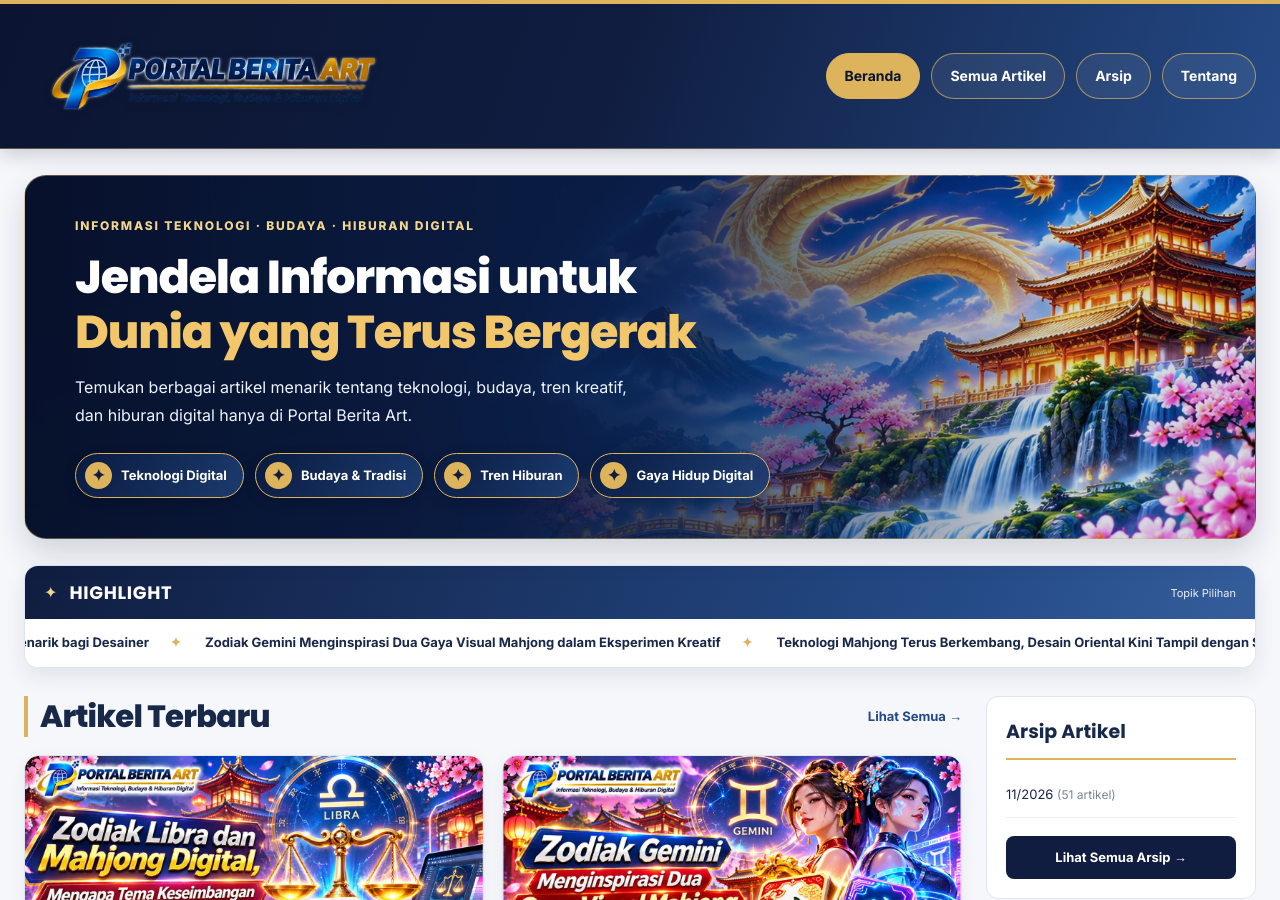
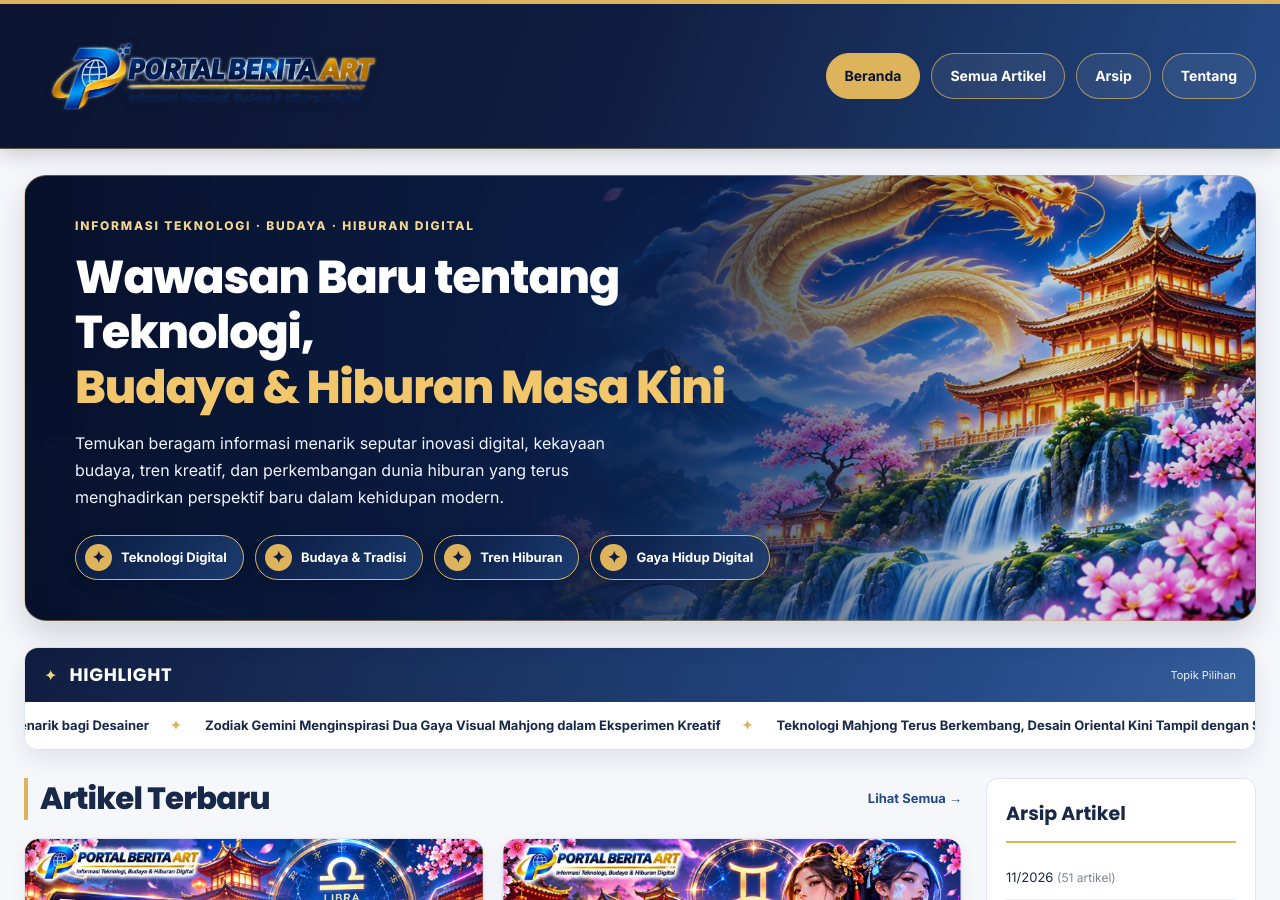
Before and after one commit to portalberita-art/portalberita-art.github.io, a Jekyll site: the page built from index.html, in a window 1280 px wide and 900 px high. Built offline with Jekyll 4.4.1, drawn with Linux system fonts in a browser that asks for light colours.

Commit message:
Update index.html

```diff
--- a/index.html
+++ b/index.html
@@ -4,8 +4,10 @@ title: Beranda
 ---
 <section class="welcome" aria-label="Selamat datang di Portal Berita Art">
   <span class="eyebrow">INFORMASI TEKNOLOGI · BUDAYA · HIBURAN DIGITAL</span>
-  <h1>Jendela Informasi untuk<br><strong>Dunia yang Terus Bergerak</strong></h1>
-  <p>Temukan berbagai artikel menarik tentang teknologi, budaya, tren kreatif, dan hiburan digital hanya di Portal Berita Art.</p>
+
+<h1>Wawasan Baru tentang Teknologi,<br><strong>Budaya &amp; Hiburan Masa Kini</strong></h1>
+<p>Temukan beragam informasi menarik seputar inovasi digital, kekayaan budaya, tren kreatif, dan perkembangan dunia hiburan yang terus menghadirkan perspektif baru dalam kehidupan modern.</p>
+
   <nav class="hero-topics" aria-label="Jelajahi topik artikel">
     <a class="topic-pill" href="{{ '/artikel/' | relative_url }}"><span class="topic-icon" aria-hidden="true">✦</span><span>Teknologi Digital</span></a>
     <a class="topic-pill" href="{{ '/artikel/' | relative_url }}"><span class="topic-icon" aria-hidden="true">✦</span><span>Budaya &amp; Tradisi</span></a>
```
